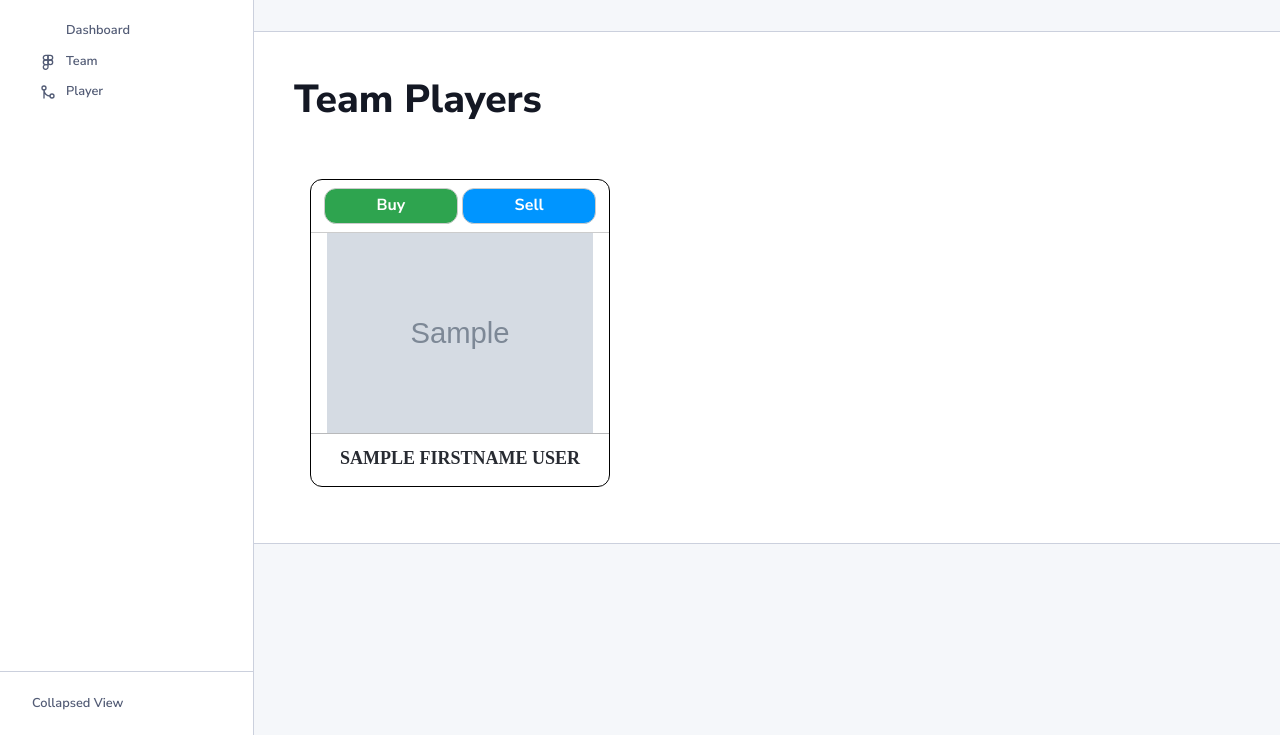
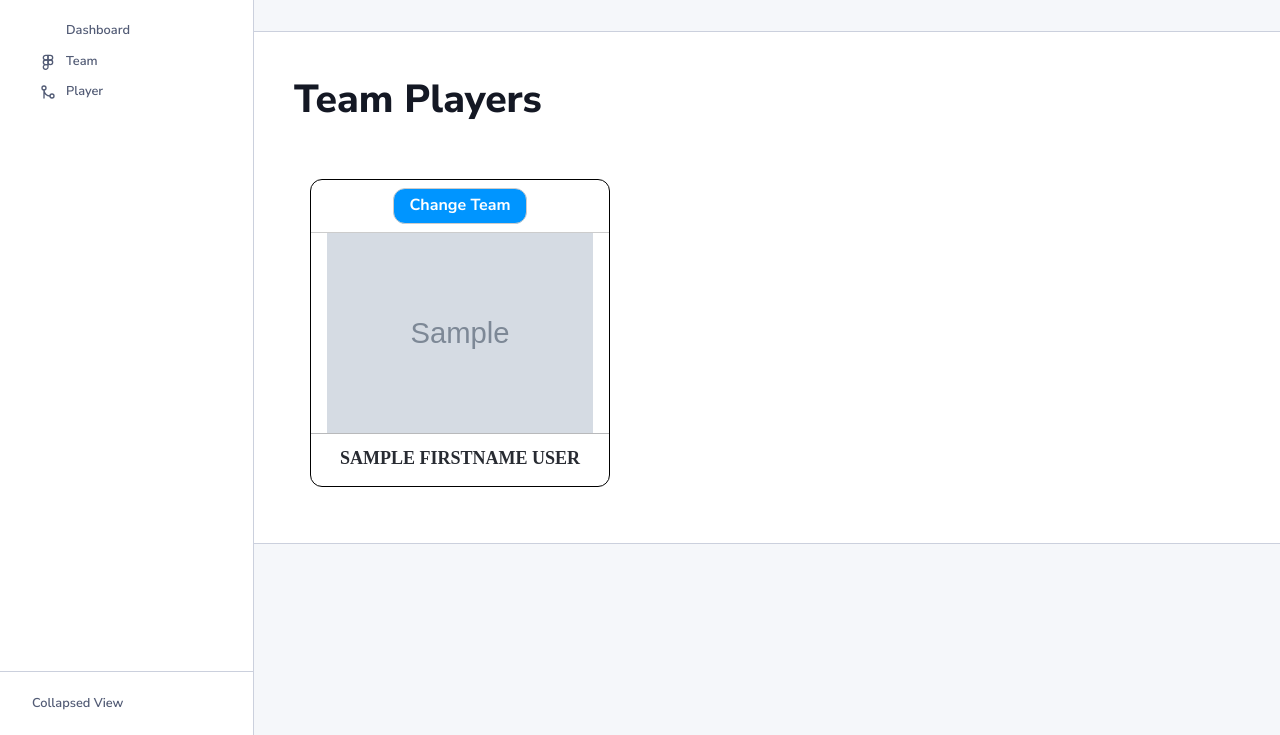
Before and after one commit to herrymandaliya/football, a Symfony app: template templates/dashboard/details.html.twig in a window 1280 px wide. Shown: the part 65-800 px from the top of the page. Run offline with Twig, Linux system fonts and the light colour scheme; the template is opened without the code that fills it: most values are stand-ins (such as "Sample title", 1, 10 or a date in 2020); grey boxes marked "Sample" are stand-in pictures; some libraries are stand-ins or nearby versions.

Commit message:
changes for dashboard team player list button

```diff
--- a/templates/dashboard/details.html.twig
+++ b/templates/dashboard/details.html.twig
@@ -12,9 +12,13 @@
     <div class="main-players">
       {% for key,teamPlayer in teamPlayers %}
         <div class="hero-player-block">
-                  <div class="center">
-                    <a href="#" class="button show-btn mt-2 mb-2">Buy</a>
-                  <a href="#" class="button edit-btn mt-2 mb-2">Sell</a> </div>
+          <div class="center">
+              {% if player.team is null  %}
+                  <a href="{{ path('app_player_addtoteam', {'id': player.id}) }}" class="button show-btn mt-2 mb-2">Add to Team</a>
+              {% else %}
+                  <a href="{{ path('app_player_addtoteam', {'id': player.id}) }}" class="button edit-btn mt-2 mb-2">Change Team</a>
+              {% endif %}
+          </div>
           <a href="{{ path('app_player_edit', {'id': teamPlayer.id}) }}" class="player">
             <div class="img-player">
               <img src="{{ asset(player_dir ~ teamPlayer.image ) }}" alt="Player-img">
```
